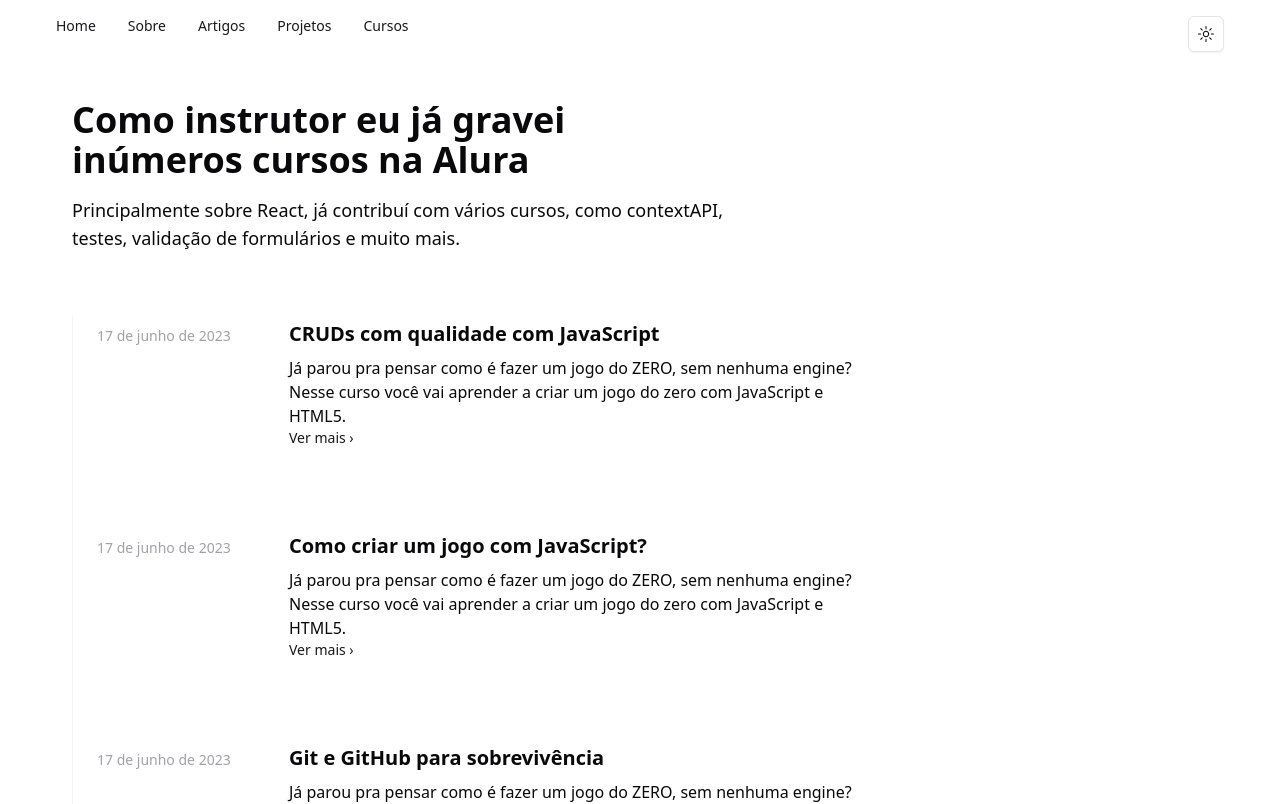
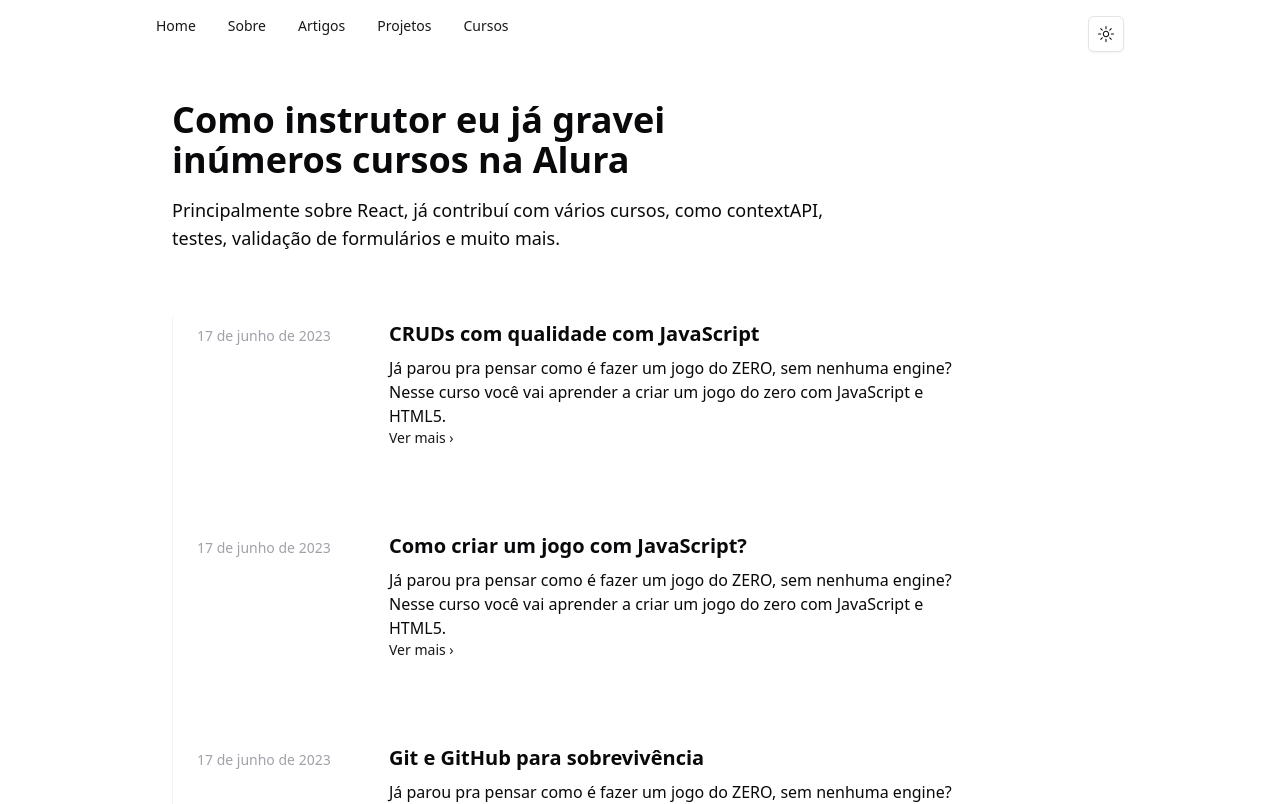
Before and after one commit to NeiltonSeguins/portfolio-site, a Next.js app: page /courses in a window 1280 px wide. Shown: the top 804 px of the page. Built offline with nearby package versions, Linux system fonts and the light colour scheme.

Commit message:
styles: ajustes na largura máxima da tela

```diff
--- a/src/app/layout.tsx
+++ b/src/app/layout.tsx
@@ -24,7 +24,7 @@ export default function RootLayout({
           disableTransitionOnChange
         >
           <div className="flex justify-center min-h-screen">
-            <div className="w-full max-w-[1200px] px-4">
+            <div className="w-full max-w-[1000px] px-4">
               <Header />
               {children}
               <Footer />
--- a/src/components/PageLayout/index.tsx
+++ b/src/components/PageLayout/index.tsx
@@ -9,7 +9,7 @@ type PageLayoutProps = {
 
 const PageLayout = ({ heading, subheading, items }: PageLayoutProps) => {
   return (
-    <div className="max-w-4xl px-4 py-8">
+    <section className="max-w-4xl px-4 py-8">
       <div className="mb-8 max-w-2xl">
         <h1 className="text-4xl font-bold ">{heading}</h1>
         <p className="text-lg  mt-4 mb-16">{subheading}</p>
@@ -39,7 +39,7 @@ const PageLayout = ({ heading, subheading, items }: PageLayoutProps) => {
           ))}
         </div>
       </div>
-    </div>
+    </section>
   );
 };
 
```
